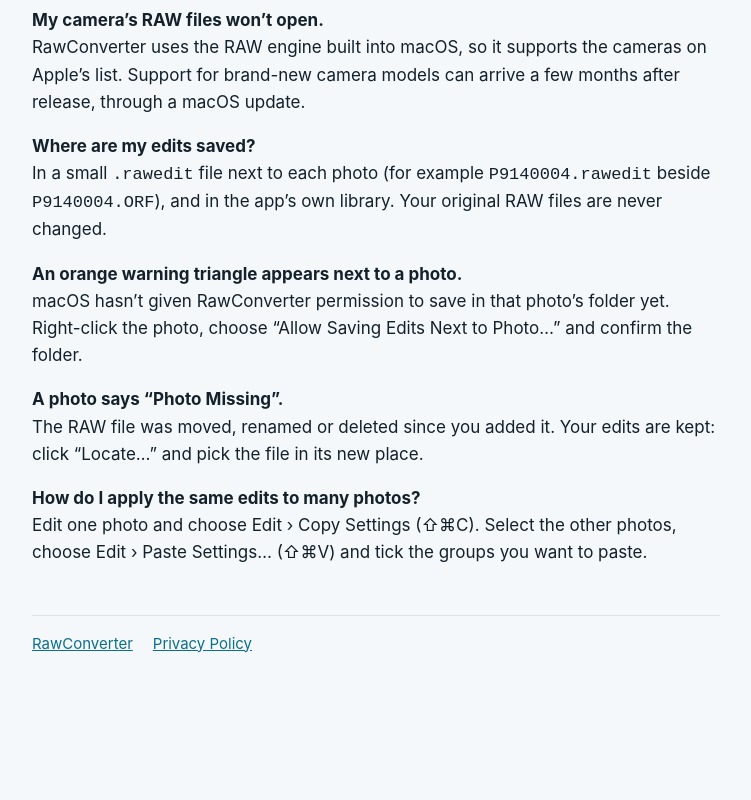
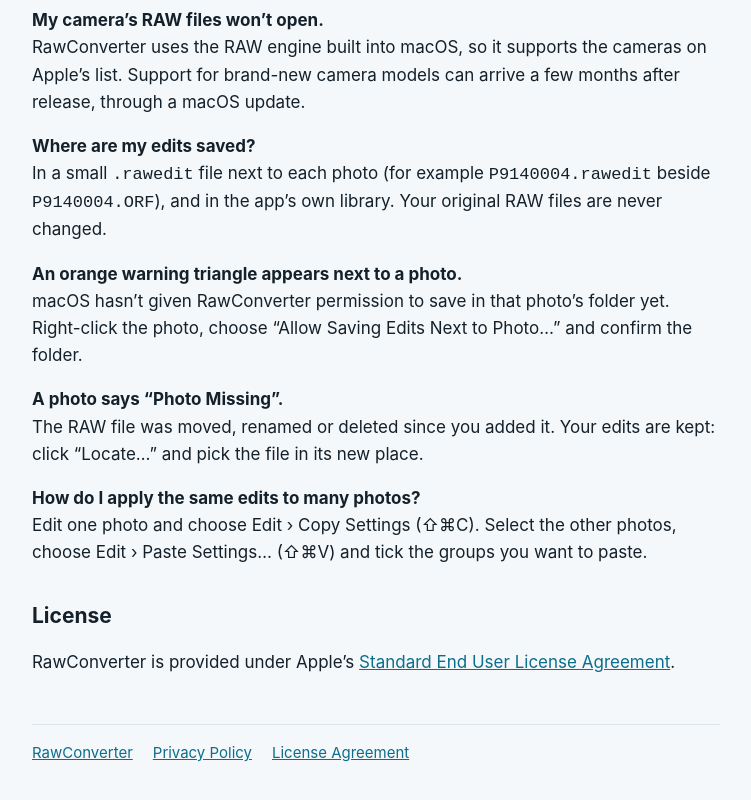
Before and after one commit to Knarf53My/rawconverter-site, a plain HTML site: page support.html in a window 1280 px wide. Shown: the part 366-1166 px from the top of the page, without its empty margins (264-1015 px from the left). Before the commit the page ends 1086 px from the top, so only its background shows below. Drawn offline with Linux system fonts and the light colour scheme.

Commit message:
Link Apple's Standard EULA from the support page
Co-Authored-By: Claude Opus 5.5 <noreply@anthropic.com>

```diff
--- a/support.html
+++ b/support.html
@@ -35,9 +35,14 @@
   <p><strong>How do I apply the same edits to many photos?</strong><br>
   Edit one photo and choose Edit › Copy Settings (⇧⌘C). Select the other photos, choose Edit › Paste Settings… (⇧⌘V) and tick the groups you want to paste.</p>
 
+  <h2>License</h2>
+
+  <p>RawConverter is provided under Apple’s <a href="https://www.apple.com/legal/internet-services/itunes/dev/stdeula/">Standard End User License Agreement</a>.</p>
+
   <nav>
     <a href="index.html">RawConverter</a>
     <a href="privacy.html">Privacy Policy</a>
+    <a href="https://www.apple.com/legal/internet-services/itunes/dev/stdeula/">License Agreement</a>
   </nav>
 </main>
 </body>
```
